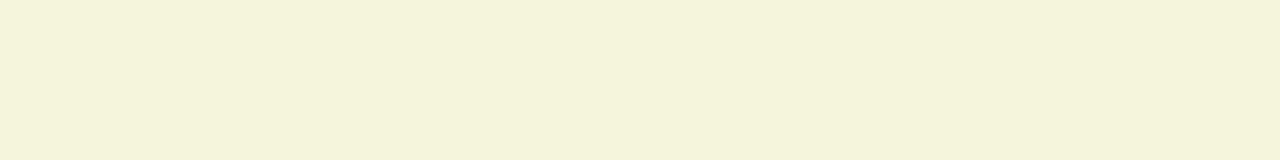
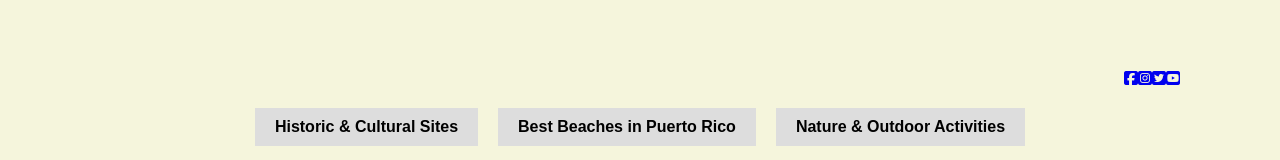
Before and after one commit to JustinLiuCodes/Project-3, a React (Vite) app: page / in a window 1280 px wide. Shown: the part 940-1100 px from the top of the page. Before the commit the page ends 917 px from the top, so only its background shows below. Built offline with nearby package versions, Linux system fonts and the light colour scheme.

Commit message:
Add social media component

```diff
--- a/index.html
+++ b/index.html
@@ -4,6 +4,10 @@
     <meta charset="UTF-8" />
     <meta name="viewport" content="width=device-width, initial-scale=1.0" />
     <title>Justin's final project</title>
+    <link
+      rel="stylesheet"
+      href="https://cdnjs.cloudflare.com/ajax/libs/font-awesome/6.7.2/css/all.min.css"
+    />
   </head>
   <body>
     <div id="root"></div>
--- a/src/App.css
+++ b/src/App.css
@@ -72,13 +72,15 @@ button:hover {
   display: flex;
   box-sizing: border-box;
   position: absolute;
-  background-color: rgba(26, 76, 255, 0.9);
+  background-color: rgba(0, 72, 83, 0.9);
   width: 100%;
   height: 100%;
   top: 0;
   align-items: center;
   padding: 20px;
   opacity: 0;
+  color: white;
+  border-radius: 8px;
 }
 
 .attraction-card:hover .attraction-card-hover {
--- a/src/App.jsx
+++ b/src/App.jsx
@@ -3,6 +3,9 @@ import CategoryNavigation from './components/CategoryNavigation'
 import AttractionsList from './components/AttractionsList'
 import attractionsData from './data/attractions.json'
 import './App.css'
+import SocialMedia from './components/SocialMedia'
+import socialmediaData from './data/socialmedia.json'
+import puertoRicoLogo from './images/PuertoRico logo.png'
 
 const App = () => {
   const [selectedCategory, setSelectedCategory] = useState(
@@ -11,6 +14,15 @@ const App = () => {
 
   return (
     <div>
+      <img src={puertoRicoLogo} alt="Discover Puerto Rico" />
+
+      {socialmediaData.social_media.map((platform) => (
+        <SocialMedia
+          key={platform.name}
+          link={platform.link}
+          icon={platform.icon}
+        />
+      ))}
       <CategoryNavigation
         categories={attractionsData.categories}
         setSelectedCategory={setSelectedCategory}
--- /dev/null
+++ b/src/components/SocialMedia.jsx
@@ -0,0 +1,11 @@
+const SocialMedia = ({ link, icon }) => {
+  const className = 'fa-brands ' + icon
+
+  return (
+    <a className="social-media-icons" href="{link}">
+      <i className={className}></i>
+    </a>
+  )
+}
+
+export default SocialMedia
--- a/src/data/attractions.json
+++ b/src/data/attractions.json
@@ -396,7 +396,7 @@
       },
       "description": "One of the largest cave systems in the Western Hemisphere, featuring underground rivers and limestone formations.",
       "images": [
-        "https://a.travel-assets.com/findyours-php/viewfinder/images/res70/243000/243816-Rio-Camuy-Cave-Park-Parque-De-Las-Cavernas-Del-Rio-Camuy.jpg?impolicy=fcrop&w=1040&h=580&q=mediumHigh",
+        "https://dynamic-media-cdn.tripadvisor.com/media/photo-o/2e/40/36/5c/explore-one-of-puerto.jpg?w=1400&h=800&s=1",
 
         "camuycaves2.jpg",
         "camuycaves3.jpg"
--- /dev/null
+++ b/src/data/socialmedia.json
@@ -0,0 +1,24 @@
+{
+  "social_media": [
+    {
+      "name": "Facebook",
+      "link": "https://www.facebook.com/",
+      "icon": "fa-square-facebook"
+    },
+    {
+      "name": "Instagram",
+      "link": "https://www.instagram.com/",
+      "icon": "fa-square-instagram"
+    },
+    {
+      "name": "Twitter",
+      "link": "https://twitter.com/",
+      "icon": "fa-square-twitter"
+    },
+    {
+      "name": "YouTube",
+      "link": "https://www.youtube.com/",
+      "icon": "fa-square-youtube"
+    }
+  ]
+}
```
Also changed, not shown: src/images/PuertoRico logo.png (added), 1 other file (tests, documents, lock files or other folders).
